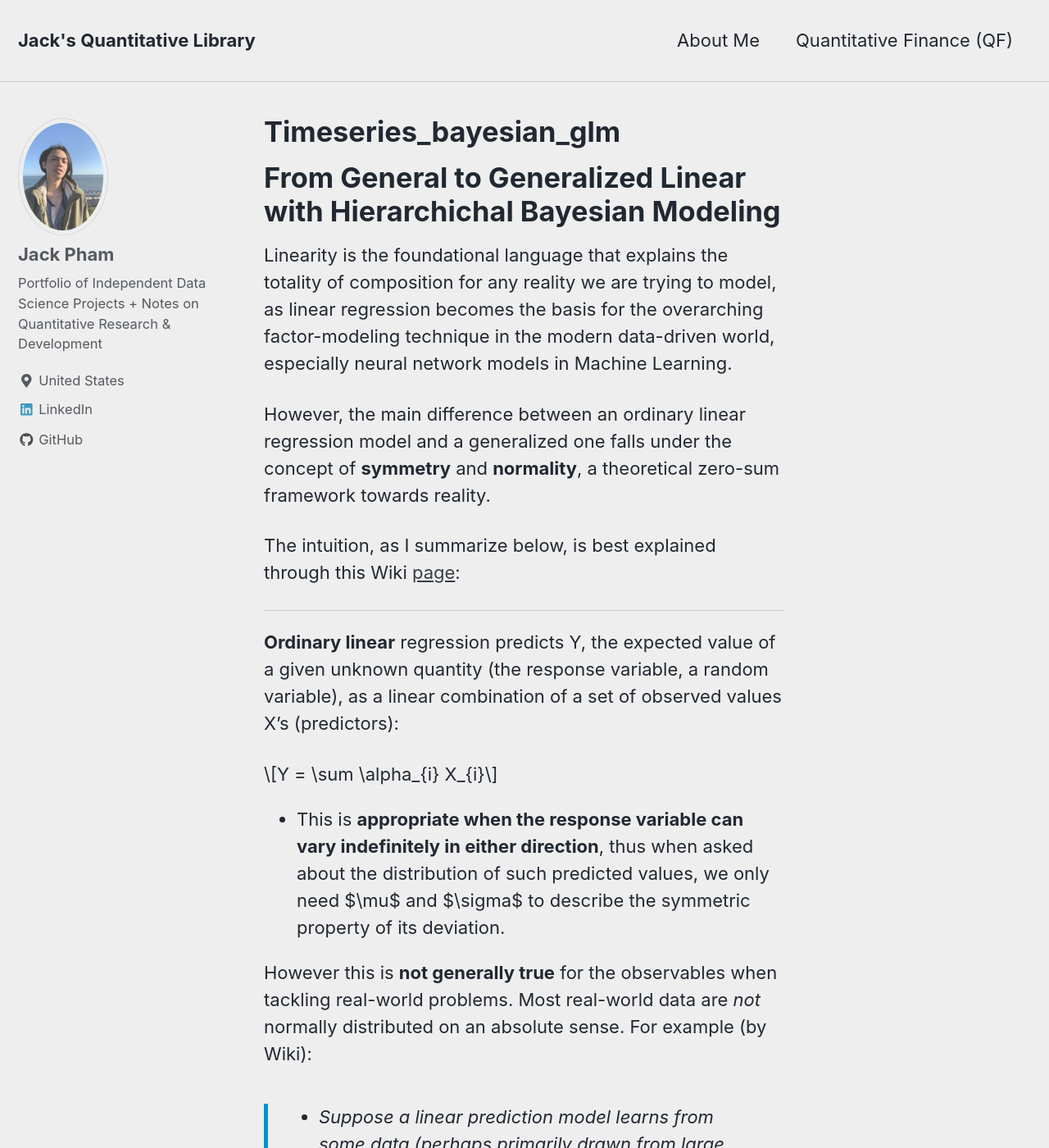
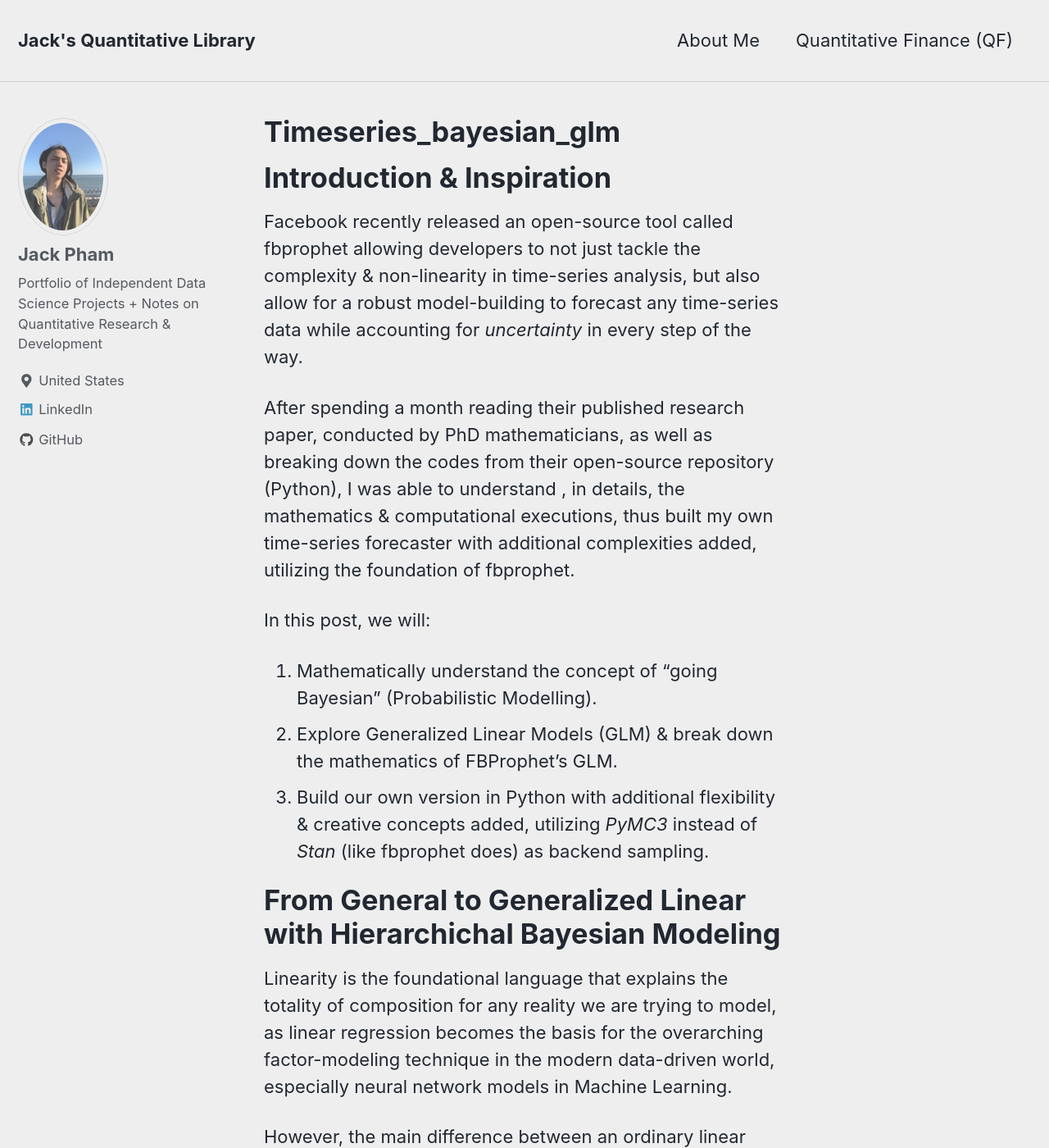
Before and after one commit to jp-quant/jp-quant.github.io, a Jekyll site: the page built from _posts/2020-09-01-timeseries_bayesian_glm.md, in a window 1280 px wide and 1400 px high. Shown: the whole window at 82% size. Built offline with Jekyll 4.4.1, drawn with Linux system fonts in a browser that asks for light colours; nearby versions of some CDN libraries; some of the changed text lies outside the part shown.

Commit message:
_posts/2020-09-01-timeseries_bayesian_glm.md updated from https://stackedit.io/

```diff
--- a/_posts/2020-09-01-timeseries_bayesian_glm.md
+++ b/_posts/2020-09-01-timeseries_bayesian_glm.md
@@ -1,3 +1,17 @@
+# Introduction & Inspiration
+Facebook recently released an open-source tool called fbprophet allowing developers to not just tackle the complexity & non-linearity in time-series analysis, but also allow for a robust model-building to forecast any time-series data while accounting for *uncertainty* in every step of the way.
+
+
+After spending a month reading their published research paper, conducted by PhD mathematicians, as well as breaking down the codes from their open-source repository (Python), I was able to understand , in details, the mathematics & computational executions, thus built my own time-series forecaster with additional complexities added, utilizing the foundation of fbprophet.
+
+In this post, we will:
+
+1. Mathematically understand the concept of "going Bayesian" (Probabilistic Modelling).
+2. Explore Generalized Linear Models (GLM) & break down the mathematics of FBProphet's GLM.
+3. Build our own version in Python with additional flexibility & creative concepts added, utilizing *PyMC3* instead of *Stan* (like fbprophet does) as backend sampling.
+
+
+
 # From **General** to **Generalized** Linear with Hierarchichal Bayesian Modeling
 
 
```
Also changed, not shown: other parts of _posts/2020-09-01-timeseries_bayesian_glm.md (+1 -18 lines).
